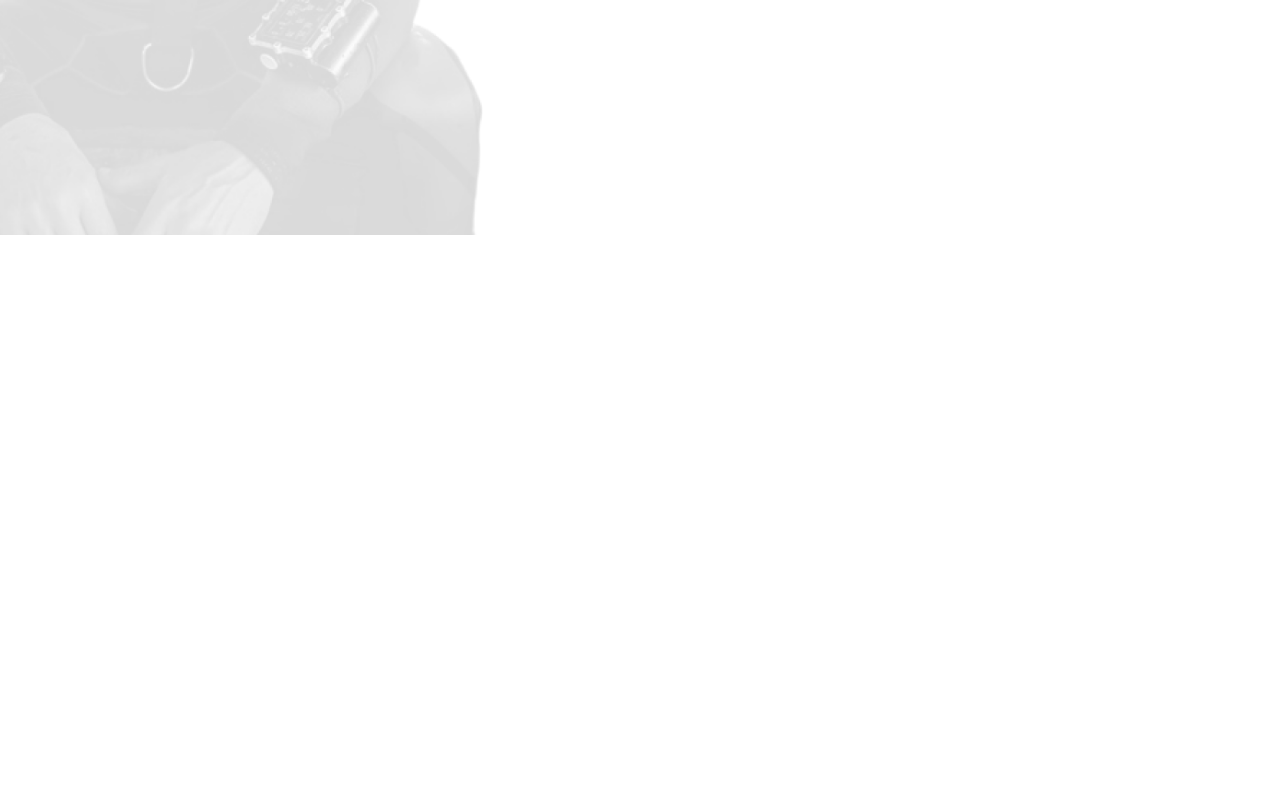
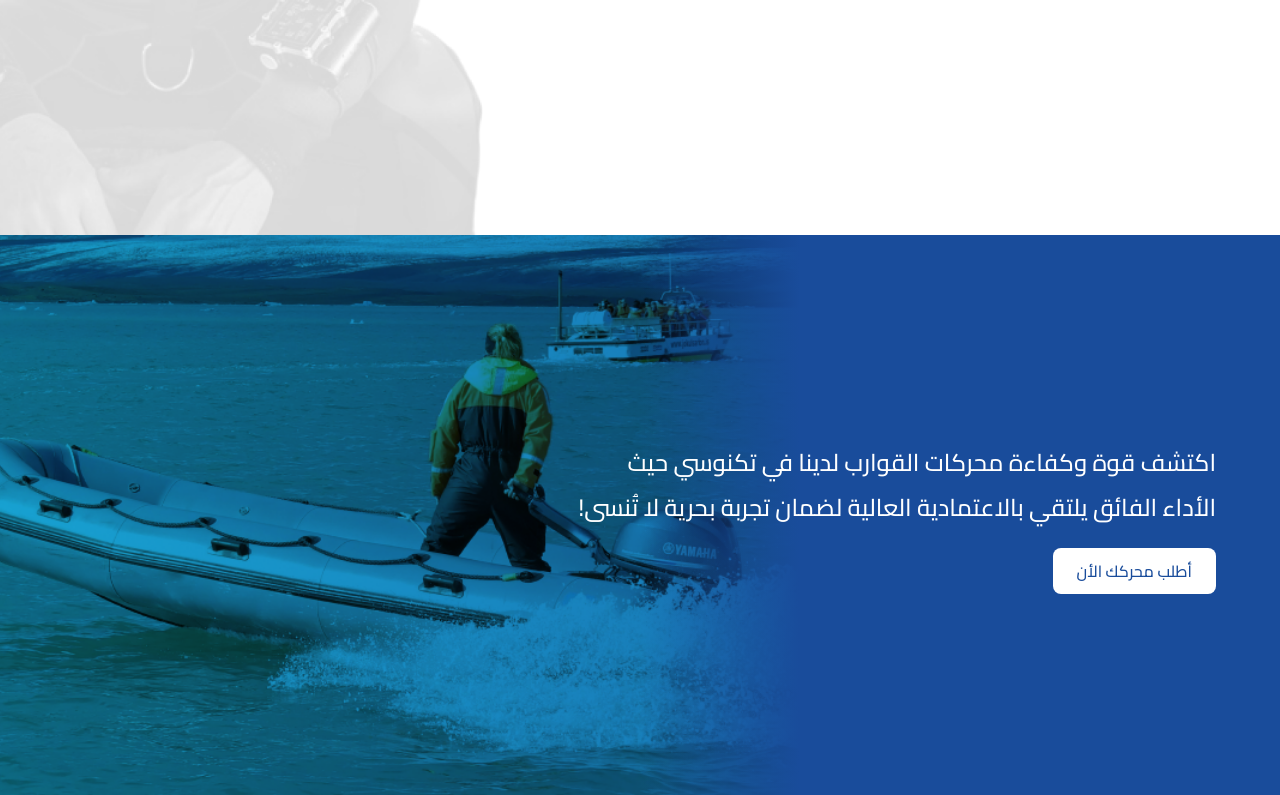
Before and after one commit to d7mi-b/technosea-marine-equipment, a plain HTML site: page index.html in a window 1280 px wide. Shown: the part 1365-2160 px from the top of the page. Before the commit the page ends 1600 px from the top, so only its background shows below. Drawn offline with nearby package versions, Linux system fonts and the light colour scheme.

Commit message:
create engine section in home page

```diff
--- a/asset/styles/home.css
+++ b/asset/styles/home.css
@@ -95,6 +95,8 @@
 .about > article {
     width: 60%;
     padding: 1rem 5%;
+    position: relative;
+    z-index: 10;
 }
 
 .about > article > p {
@@ -138,3 +140,55 @@
         width: 100%;
     }
 }
+
+/* Engine */
+.engine {
+    position: relative;
+    background-image: url('../images/Frame\ 3.png');
+    background-repeat: no-repeat;
+    background-size: cover;
+    background-position: center;
+    min-height: 70vh;
+    color: var(--white-color);
+    display: flex;
+    align-items: center;
+}
+
+.engine::before {
+    content: '';
+    display: block;
+    width: 50%;
+    height: 100%;
+    position: absolute;
+    background-image: linear-gradient(-90deg, var(--main-color) 75%, transparent);
+}
+
+.engine > section {
+    padding: 1rem 5%;
+    z-index: 10;
+    font-size: 1.5rem;
+    font-weight: 500;
+    width: 60%;
+}
+
+.engine > section > p {
+    margin-bottom: 1rem;
+}
+
+.engine > section .btn {
+    background-color: var(--white-color);
+    color: var(--main-color);
+    font-size: 1rem;
+}
+
+.engine > section .btn:hover {
+    background-color: var(--second-color);
+    color: var(--white-color);
+}
+
+@media (max-width: 992px) {
+    .engine > section {
+        width: 100%;
+        text-align: justify;
+    }
+}
--- a/asset/styles/index.css
+++ b/asset/styles/index.css
@@ -72,6 +72,7 @@ i {
     border-radius: .5rem;
     background-color: var(--main-color);
     color: var(--white-color);
+    font-weight: 500;
 }
 
 .btn-linear {
--- a/index.html
+++ b/index.html
@@ -56,6 +56,15 @@
             </section>
         </section>
 
+        <section class="engine">
+            <section>
+                <p>
+                    اكتشف قوة وكفاءة محركات القوارب لدينا في تكنوسي حيث الأداء الفائق يلتقي بالاعتمادية العالية لضمان تجربة بحرية لا تُنسى!
+                </p>
+                <a class="btn" href="/pages/contact">أطلب محركك الأن</a>
+            </section>
+        </section>
+
         <script type="module">
             import Navbar from './components/navbar.js';
 
```
